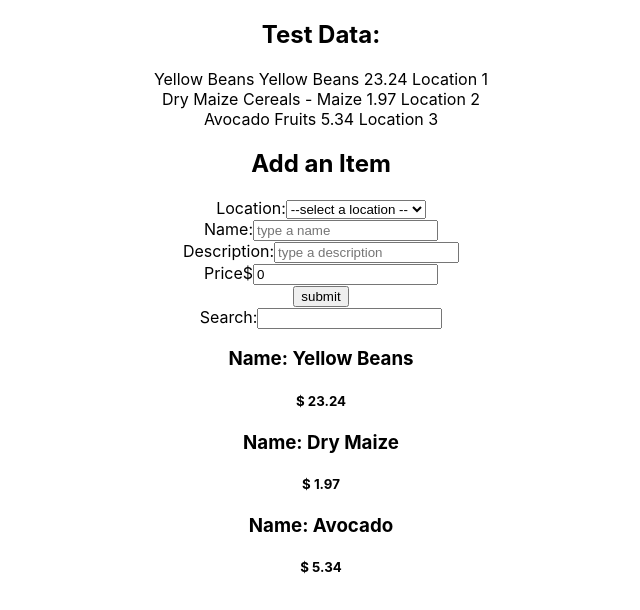
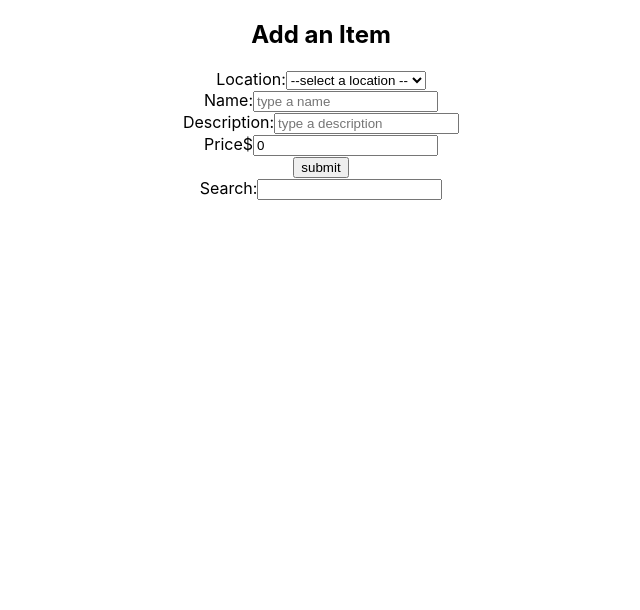
Before and after one commit to ft-african-marketplace-05/front-end, a React (Create React App) app in the folder african-market/: page /itemform in a window 1280 px wide. Shown: the top 610 px of the page, without its empty margins (319-959 px from the left). Built offline with nearby package versions, Linux system fonts and the light colour scheme.

Commit message:
cleaned app.js, redistributed props, completed itemlist functionality

```diff
--- a/african-market/src/App.js
+++ b/african-market/src/App.js
@@ -1,41 +1,48 @@
-import React, { useState } from 'react'
+import React, { useState } from 'react';
+import { Route, Switch } from 'react-router-dom';
 import './App.css';
-import ItemForm from './Components/ItemForm'
+import ItemForm from './Components/ItemForm';
 import Search from './Components/Search';
-import ItemList from './Components/ItemList'
+import ItemList from './Components/ItemList';
+import Header from './Components/Header';
+import Home from './Components/Home';
+import LoginForm from './Components/LoginForm';
+import SignupForm from './Components/SignupForm';
 
-const itemList = [
-  { name: 'Yellow Beans', description: "Yellow Beans", price: 23.24, location: 'Location 1' },
-  { name: 'Dry Maize', description: "Cereals - Maize", price: 1.97, location: 'Location 2' },
-  { name: 'Avocado', description: "Fruits", price: 5.34, location: 'Location 3' },
-]
-
-const initialFormsValues = {
-  name: '',
-  description: '',
-  price: 0,
-  location: '',
-}
 
 function App() {
-  const [items, setItems] = useState(itemList)
-  const [formValues, setFormValues] = useState(initialFormsValues)
   const [searchTerm, setSearchTerm] = useState('');
 
 
-  const getFilteredItems = () => {
-    const filteredItems = items.filter(item => {
-      return item.name.toLowerCase().includes(searchTerm);
-    })
-
-    return filteredItems;
-  }
-  console.log(items)
   return (
     <div className="App">
-      <ItemForm items={items} formValues={formValues} setItems={setItems} setFormValues={setFormValues} initialFormsValues={initialFormsValues}  />
+       {/* HEADER GOES HERE */}
+      {/* <Header/> */}
+
+      <Switch>
+        <Route path='/itemform'>
+          <ItemForm />
+        </Route>
+        <Route path='/itemlist'>
+          <ItemList />
+        </Route>
+        <Route path='/login'>
+          <LoginForm />
+        </Route>
+        <Route path='/signup'>
+          <SignupForm/>
+        </Route>
+        <Route path='/itemform'>
+          <ItemForm/>
+        </Route>
+        {/* HOME COMPONENT GOES HERE */}
+        {/* <Route exact path='/'>
+          <Home/>
+        </Route>  */}
+      </Switch>
+
       <Search setSearchTerm={setSearchTerm} />
-      <ItemList items={getFilteredItems()}/>
+
     </div>
   );
 };
--- a/african-market/src/Components/Item.js
+++ b/african-market/src/Components/Item.js
@@ -1,7 +1,7 @@
 import React from 'react';
 
 
-export default function Friend(props) {
+export default function Item(props) {
     const { key, item, changeStatus } = props
 
   return (
--- a/african-market/src/Components/ItemForm.js
+++ b/african-market/src/Components/ItemForm.js
@@ -1,19 +1,22 @@
-import React from 'react'
+import React, { useState } from 'react'
+import axiosWithAuth from '../utils/axiosWithAuth';
 
 
-      export default function ItemForm(props) {
-      const {   items,
-                formValues,
-                setItems,
-                setFormValues,
-                initialFormsValues
+const initialFormsValues = {
+    name: '',
+    description: '',
+    price: 0,
+    location: '',
+  };
 
-    } = props
+      export default function ItemForm() {
+        const [formValues, setFormValues] = useState(initialFormsValues);
+
 
         const change = evt => {
             const {name, value } = evt.target
             setFormValues({ ...formValues, [name]: value })
-          }
+          };
 
           const submit = evt => {
             evt.preventDefault()
@@ -24,23 +27,18 @@ import React from 'react'
               price: formValues.price,
               location: formValues.location
             }
-              setItems([...items,  newItem])
-              setFormValues(initialFormsValues)
-            }
+                axiosWithAuth()
+                .post('/items', newItem)
+                .then(res=>{console.log(res)})
+                .catch(err=>{console.log(err)});
+              setFormValues(initialFormsValues);
+            };
 
 
 
         return (
             <div>
-                    <h2>Test Data:</h2>
-                {
-                    items.map((item, idx) => {
-                    return <div key={idx}>{item.name} {item.description} {item.price} {item.location}</div>
-                })
-                }
-
-
-                <div>
+               <div>
                     <h2>
                         Add an Item
                     </h2>
--- a/african-market/src/Components/ItemList.js
+++ b/african-market/src/Components/ItemList.js
@@ -1,12 +1,28 @@
-import React from 'react'
+import React, {useEffect, useState} from 'react'
+import axiosWithAuth from '../utils/axiosWithAuth';
 import Item from './Item'
 
-export default function ItemList(props) {
-     const { items } = props;
+const itemList = [
+  { name: 'Yellow Beans', description: "Yellow Beans", price: 23.24, location: 'Location 1' },
+  { name: 'Dry Maize', description: "Cereals - Maize", price: 1.97, location: 'Location 2' },
+  { name: 'Avocado', description: "Fruits", price: 5.34, location: 'Location 3' },
+];
+
+export default function ItemList() {
+  const [items, setItems] = useState(itemList)
+  useEffect(()=>{
+    axiosWithAuth()
+    .get('/items')
+    .then(res=>{
+      setItems(res.data)
+    console.log(res.data)})
+    .catch(err=>{console.log(err)});
+  }, []);
+
   return (
     <div>
       { items.map(item => {
-          return <Item key={item.id} item={item} changeStatus={props.changeStatus} />
+          return <Item key={item.id} item={item}  />
       })}
     </div>
   )
--- a/african-market/src/index.js
+++ b/african-market/src/index.js
@@ -2,7 +2,6 @@ import React from 'react';
 import ReactDOM from 'react-dom';
 import './index.css';
 import App from './App';
-import reportWebVitals from './reportWebVitals';
 import { BrowserRouter as Router } from 'react-router-dom';
 
 ReactDOM.render(
```
